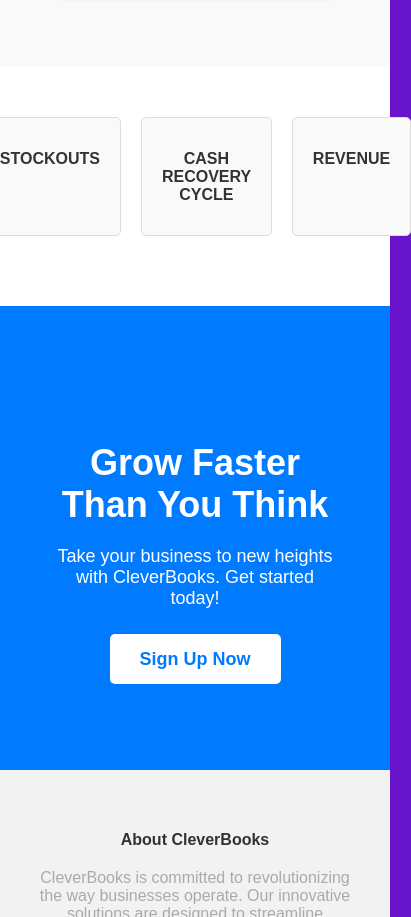
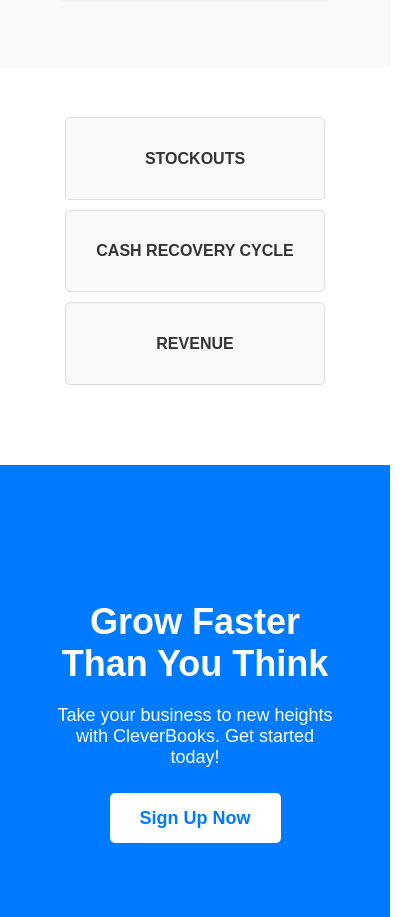
Before and after one commit to vsgopi7/patilkaki, a plain HTML site: page index.html in a window 390 px wide. Shown: the part 2775-3692 px from the top of the page, 411 px wide, since content can reach past the window. Drawn offline with Linux system fonts and the light colour scheme.

Commit message:
Update styles.css

```diff
--- a/styles.css
+++ b/styles.css
@@ -918,3 +918,16 @@ footer {
         text-align: left;
     }
 }
+
+
+
+/* For screens smaller than 576px (phones) */
+@media (max-width: 576px) {
+    .tabs {
+        flex-direction: column; /* Arrange tabs vertically on smaller screens */
+    }
+
+    .tab {
+        margin-bottom: 10px; /* Add some spacing between tabs */
+    }
+}
```
